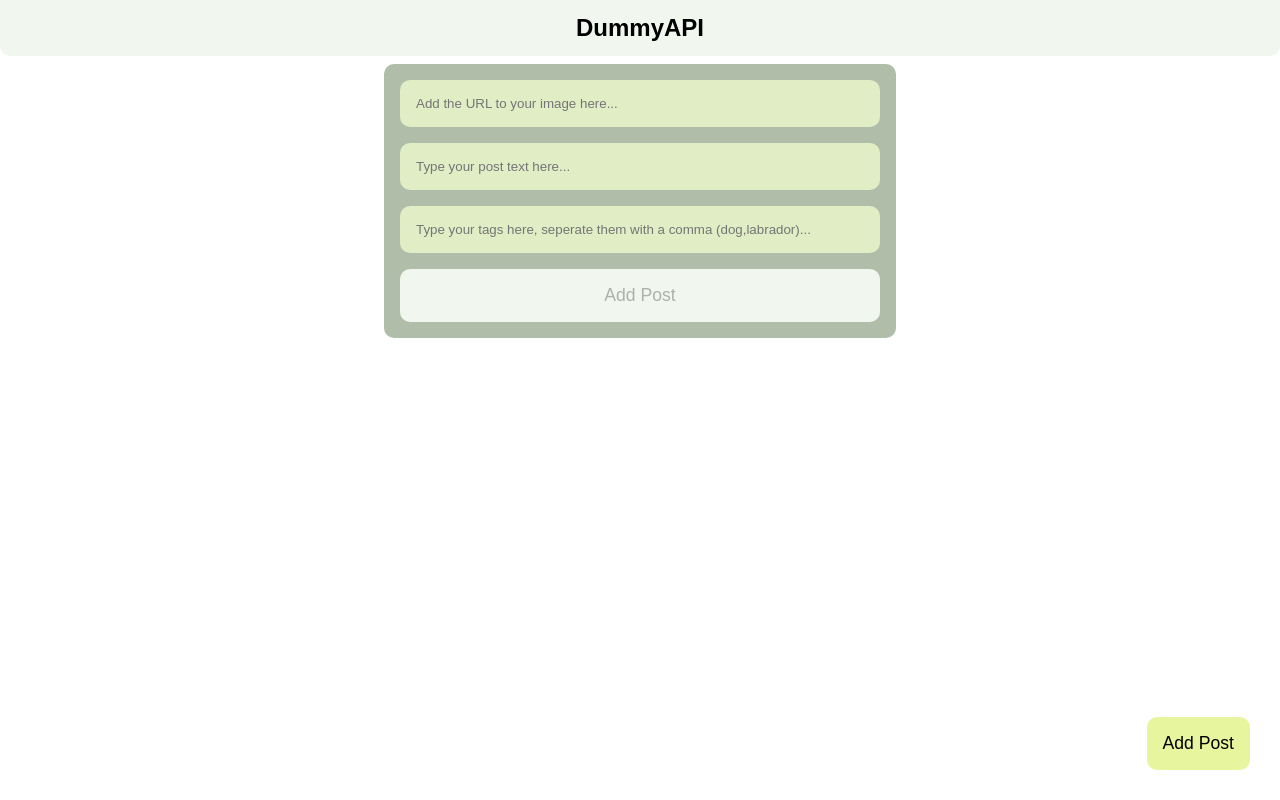
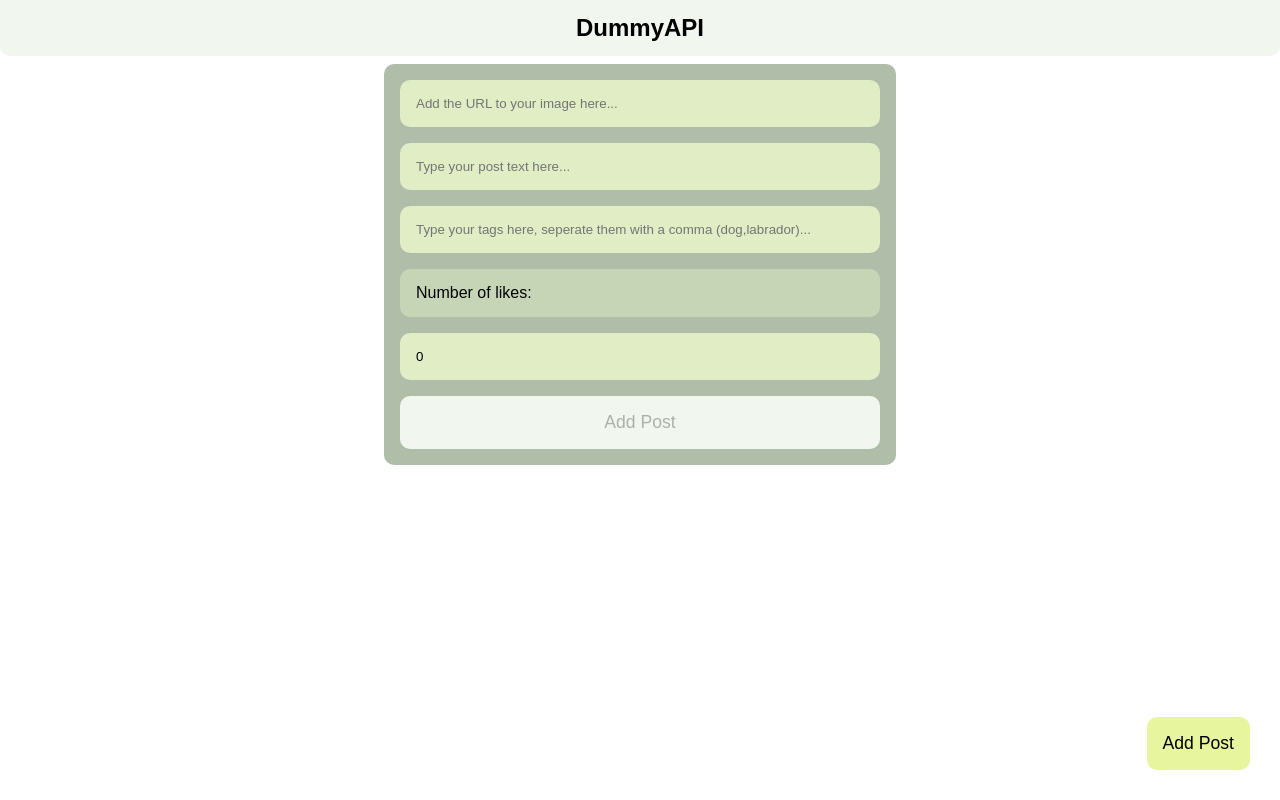
Before and after one commit to Mazed4D/visitgroup-assignment, a React (Create React App) app: page /create in a window 1280 px wide. Built offline with nearby package versions, Linux system fonts and the light colour scheme.

Commit message:
added likes editing

```diff
--- a/src/components/PostForm.tsx
+++ b/src/components/PostForm.tsx
@@ -1,7 +1,7 @@
 // Ideally the form should be rewritten using Formik to utilize validation
 
 import styled from 'styled-components';
-import { useMutation } from 'react-query';
+import { useMutation, useQueryClient } from 'react-query';
 import { useNavigate } from 'react-router-dom';
 import { useState } from 'react';
 
@@ -42,7 +42,15 @@ const Center = styled.div`
 	align-items:'center
 `;
 
-const Text = styled.input`
+const Text = styled.p`
+	background: #e0edc580;
+	border-radius: 10px;
+	padding: 1rem;
+	border: none;
+	margin-bottom: 1rem;
+`;
+
+const TextInput = styled.input`
 	background: #e0edc5;
 	border-radius: 10px;
 	padding: 1rem;
@@ -54,6 +62,9 @@ const PostForm = ({ post }: { post?: IPostResponse }) => {
 	const [text, setText] = useState(post?.text ?? '');
 	const [image, setImage] = useState(post?.image ?? '');
 	const [tags, setTags] = useState(post?.tags?.join(',') ?? '');
+	const [likes, setLikes] = useState(post?.likes ?? 0);
+	const queryClient = useQueryClient();
+
 	const navigate = useNavigate();
 
 	const mutation = useMutation(
@@ -64,7 +75,7 @@ const PostForm = ({ post }: { post?: IPostResponse }) => {
 							text,
 							image,
 							tags: tags.split(','),
-							likes: 0,
+							likes,
 						},
 						post?.id
 				  )
@@ -72,11 +83,14 @@ const PostForm = ({ post }: { post?: IPostResponse }) => {
 						text,
 						image,
 						tags: tags.split(','),
-						likes: 0,
+						likes,
 						owner: '60d0fe4f5311236168a10a1f',
 				  }),
 		{
-			onSuccess: (data) => navigate(`/${data.id}`),
+			onSuccess: (data) => {
+				queryClient.invalidateQueries('posts');
+				navigate(`/${data.id}`);
+			},
 		}
 	);
 
@@ -94,20 +108,27 @@ const PostForm = ({ post }: { post?: IPostResponse }) => {
 			)}
 			{!mutation.isLoading && (
 				<>
-					<Text
+					<TextInput
 						placeholder='Add the URL to your image here...'
 						value={image}
 						onChange={(e) => setImage(e.target.value)}
 					/>
-					<Text
+					<TextInput
 						placeholder='Type your post text here...'
 						value={text}
 						onChange={(e) => setText(e.target.value)}
 					/>
-					<Text
+					<TextInput
 						placeholder='Type your tags here, seperate them with a comma (dog,labrador)...'
 						value={tags}
 						onChange={(e) => setTags(e.target.value)}
+					/>
+					<Text>Number of likes:</Text>
+					<TextInput
+						value={likes}
+						onChange={(e) => setLikes(Number(e.target.value))}
+						type={'number'}
+						min={0}
 					/>
 					<Button onClick={handleSubmit} disabled={disabled}>
 						{post?.id ? 'Edit Post' : 'Add Post'}
--- a/src/pages/HomePage.tsx
+++ b/src/pages/HomePage.tsx
@@ -25,7 +25,7 @@ const Button = styled.button`
 `;
 
 const Home = () => {
-	const { data, fetchNextPage, isFetchingNextPage, hasNextPage } =
+	const { data, fetchNextPage, isFetchingNextPage, isLoading, hasNextPage } =
 		useInfiniteQuery('posts', getAllPosts, {
 			getNextPageParam: (lastPage, pages) => lastPage.page + 1,
 			keepPreviousData: true,
@@ -38,7 +38,7 @@ const Home = () => {
 					<PostPreview post={post} key={post.id} />
 				));
 			})}
-			{isFetchingNextPage && <Loader />}
+			{(isFetchingNextPage || isLoading) && <Loader />}
 			{!isFetchingNextPage && hasNextPage && (
 				<Button onClick={() => fetchNextPage()}>Load more</Button>
 			)}
```
